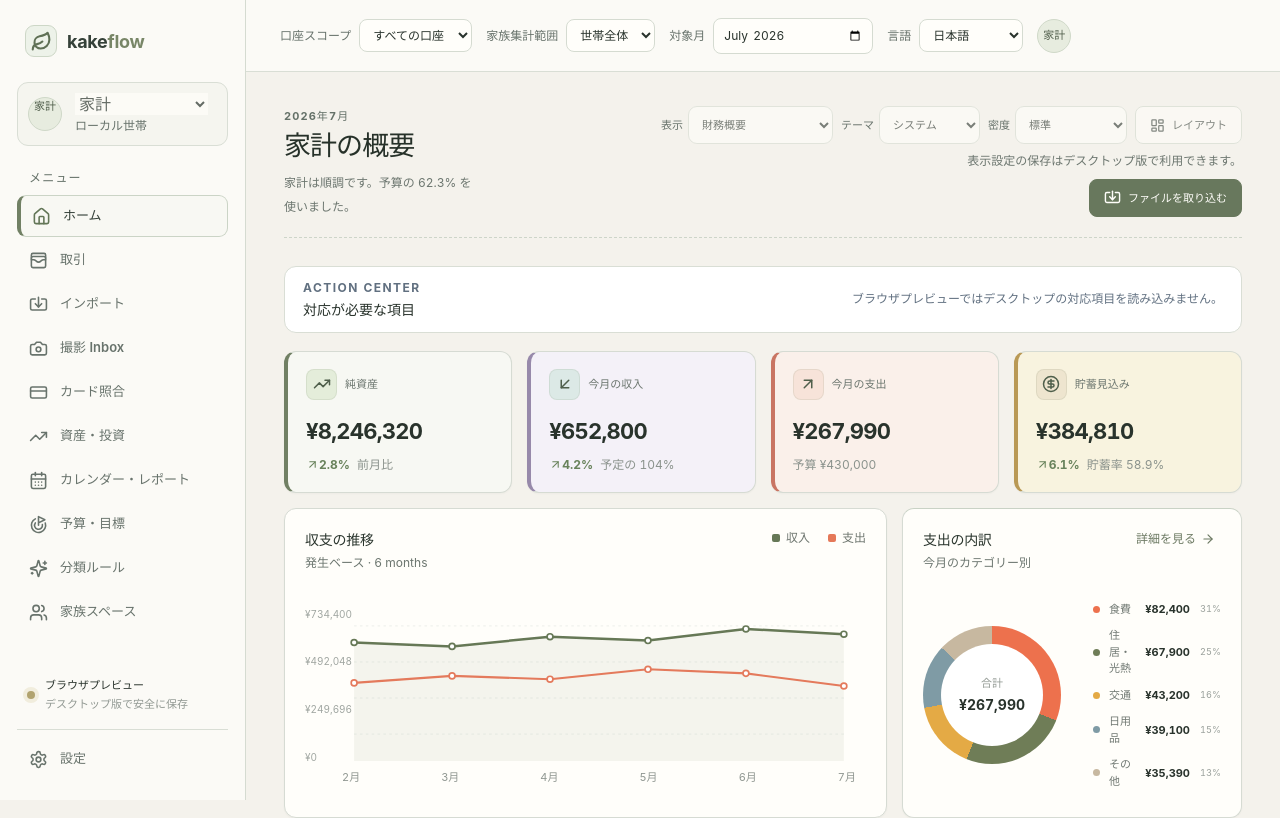
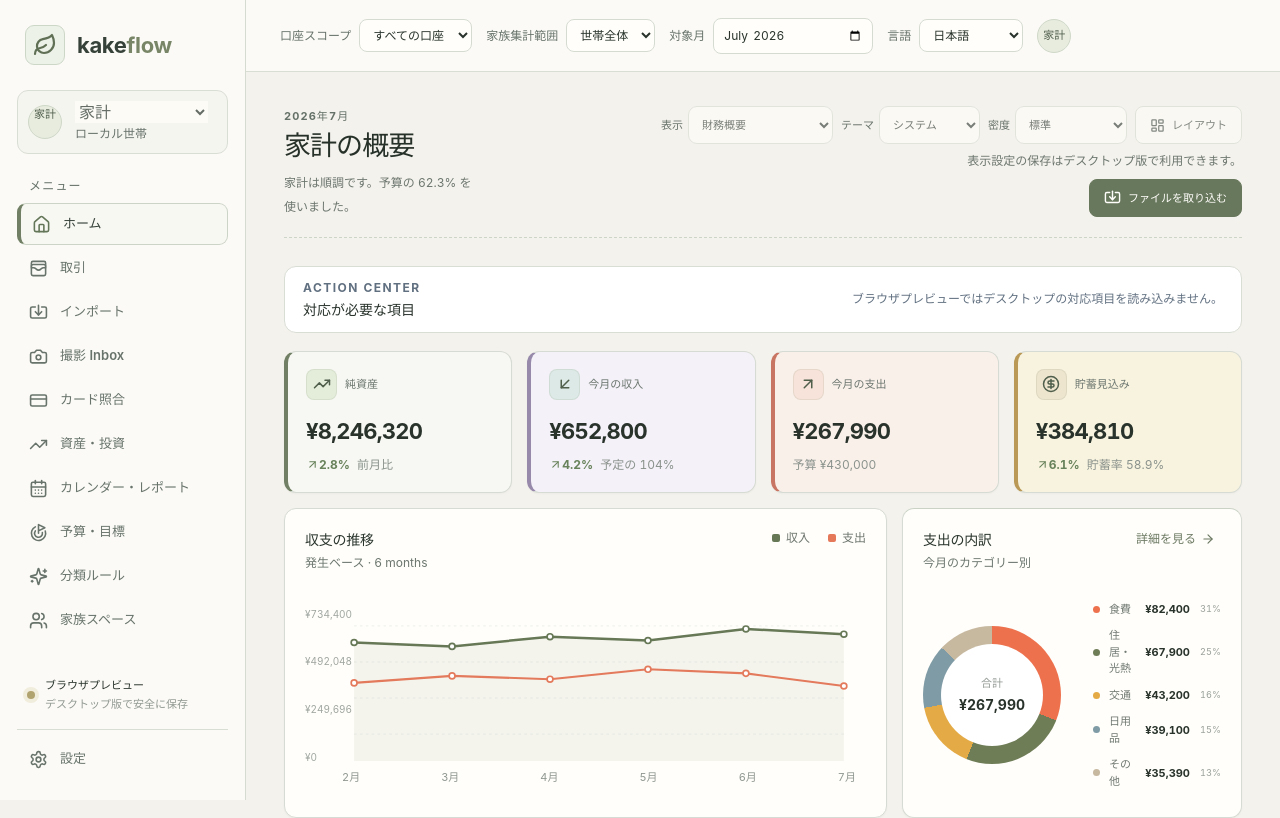
Before and after one commit to thangldw/kakeflow, a React (Vite) app: page / in a window 1280 px wide. Shown: the top 818 px of the page. Built offline with nearby package versions, Linux system fonts and the light colour scheme.

Commit message:
fix: resize sidebar brand lockup

```diff
--- a/src/App.tsx
+++ b/src/App.tsx
@@ -320,7 +320,7 @@ function Sidebar({ page, setPage, open, close, bootstrap, households, activeHous
       {open && <button className="sidebar-backdrop" aria-label={text('メニューを閉じる')} onClick={close} />}
       <aside className={`sidebar ${open ? 'sidebar--open' : ''}`} aria-label={text('メインナビゲーション')}>
         <div className="brand">
-          <div className="brand-mark"><Leaf size={21} strokeWidth={2.4} /></div>
+          <div className="brand-mark"><Leaf size={24} strokeWidth={2.2} /></div>
           <span>kake<span>flow</span></span>
           <button className="icon-btn mobile-close" aria-label={text('メニューを閉じる')} onClick={close}><X size={19} /></button>
         </div>
--- a/src/styles.css
+++ b/src/styles.css
@@ -39,9 +39,9 @@ button, a { -webkit-tap-highlight-color: transparent; }
 
 .app-shell { min-height: 100vh; }
 .sidebar { position: fixed; inset: 0 auto 0 0; z-index: 20; width: 246px; padding: 25px 17px 18px; background: #fafbf8; border-right: 1px solid var(--line); display: flex; flex-direction: column; }
-.brand { display: flex; align-items: center; gap: 10px; padding: 0 8px 25px; font-size: 21px; font-weight: 700; letter-spacing: -.8px; }
+.brand { display: flex; align-items: center; gap: 12px; min-height: 40px; padding: 0 8px 25px; font-size: 22px; line-height: 1; font-weight: 750; letter-spacing: -.5px; }
 .brand > span span { color: #788667; }
-.brand-mark { width: 32px; height: 32px; display: grid; place-items: center; color: #fff; background: var(--green); border-radius: 10px 10px 10px 3px; transform: rotate(-2deg); }
+.brand-mark { width: 40px; height: 40px; flex: 0 0 40px; display: grid; place-items: center; color: #fff; background: var(--green); border-radius: 12px 12px 12px 4px; transform: rotate(-2deg); }
 .household-picker { width: 100%; display: grid; grid-template-columns: 38px 1fr auto; align-items: center; gap: 9px; padding: 10px; margin-bottom: 23px; background: #f0f2eb; border: 1px solid #e4e8df; border-radius: 12px; cursor: pointer; text-align: left; }
 .avatar, .top-avatar { display: grid; place-items: center; border-radius: 50%; color: #fff; background: linear-gradient(140deg, #81906f, #56634a); font-size: 11px; font-weight: 700; }
 .avatar { width: 34px; height: 34px; }
@@ -328,7 +328,7 @@ html:not([data-theme='dark']) .sidebar {
 html:not([data-theme='dark']) .brand {
   color: #354139;
   font-family: var(--font-ui);
-  font-size: 18px;
+  font-size: 22px;
   letter-spacing: -.015em;
 }
 
```
Also changed, not shown: 5 other files (tests, documents, lock files or other folders).
